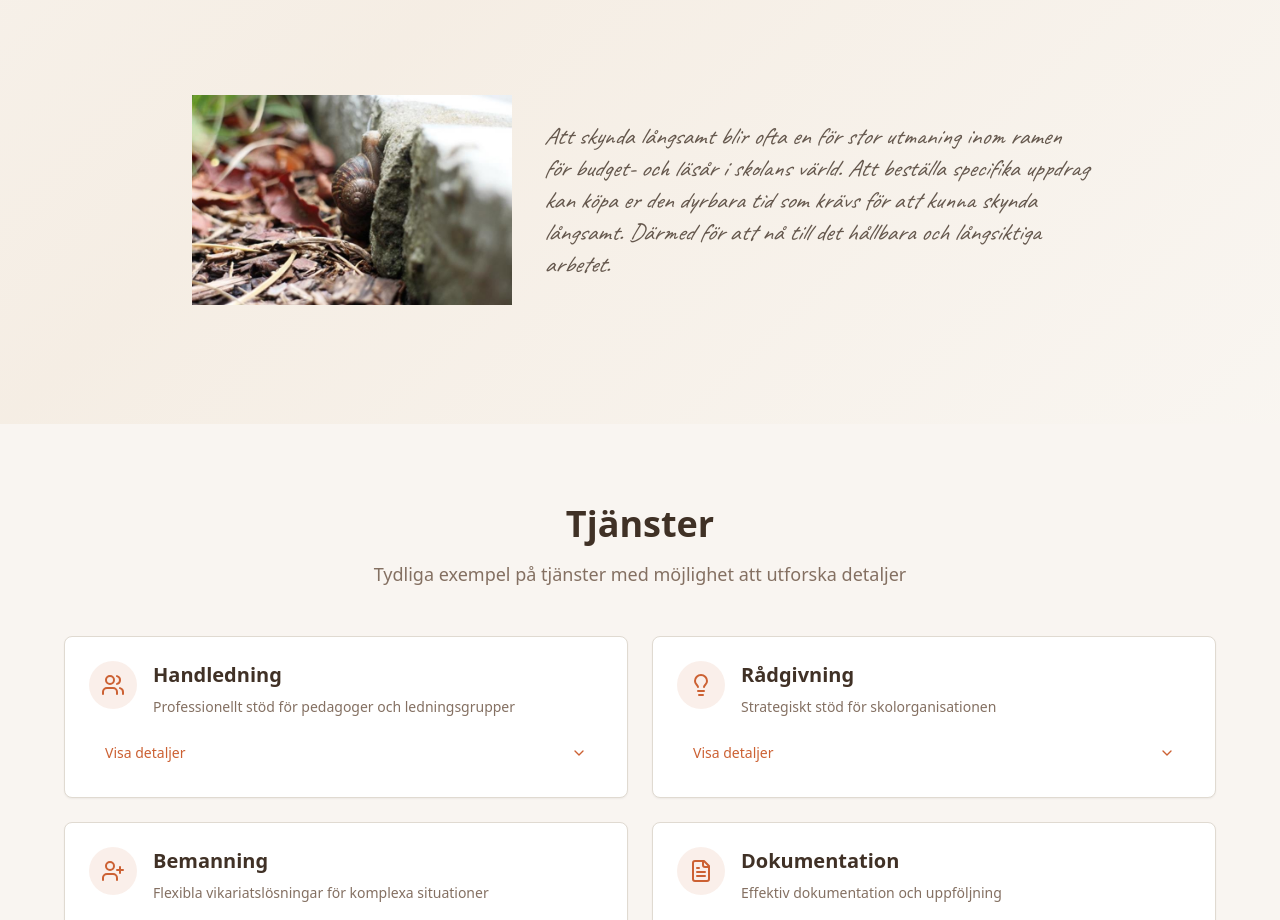
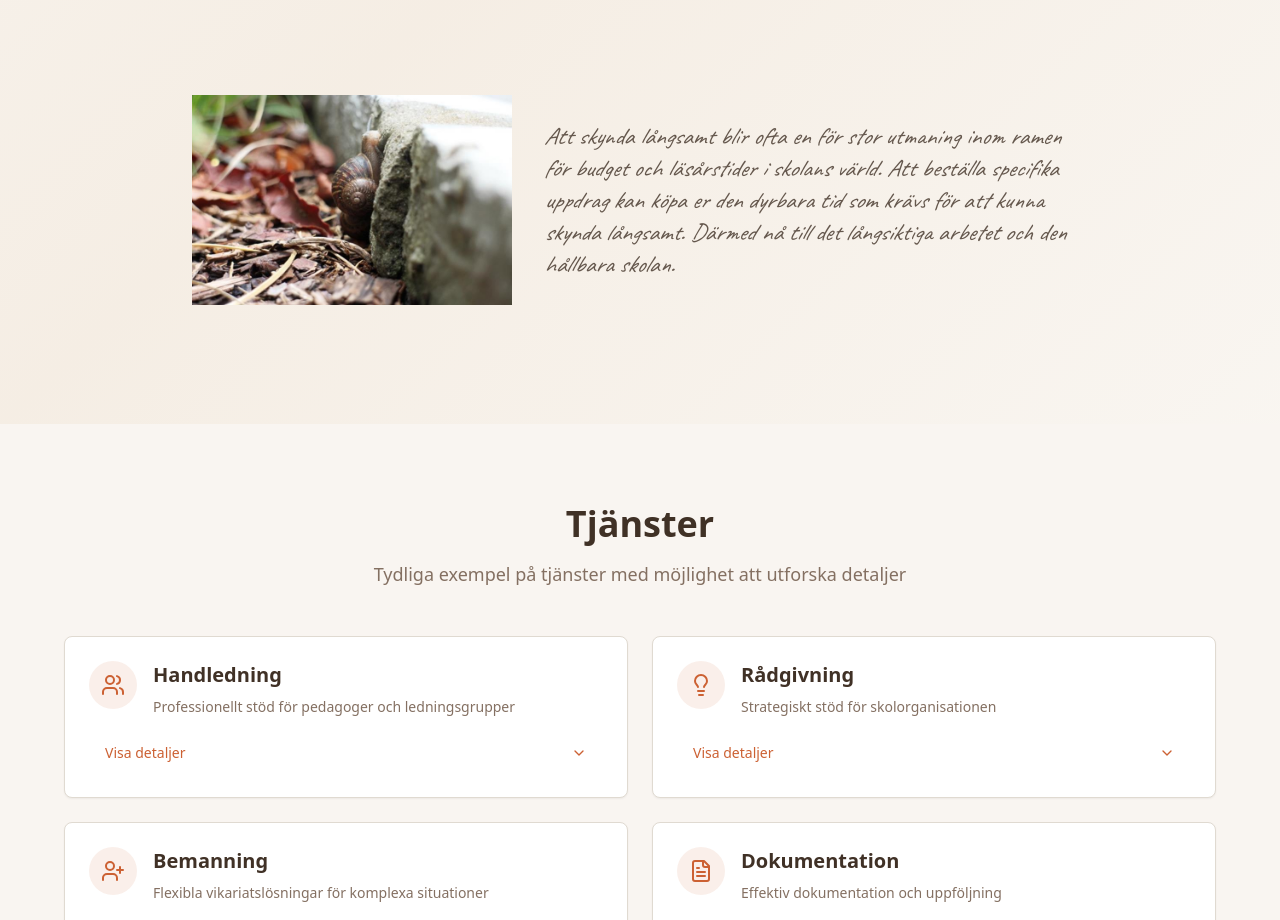
Before and after one commit to patsco/asc-webpage, a React (Vite) app: page / in a window 1280 px wide. Shown: the part 800-1720 px from the top of the page. Built offline with nearby package versions, Linux system fonts and the light colour scheme; the HTML template or start-up script is replaced by a standard one.

Commit message:
Visual edit in Lovable
Edited UI in Lovable

```diff
--- a/src/components/Hero.tsx
+++ b/src/components/Hero.tsx
@@ -54,7 +54,7 @@ const Hero = () => {
             <img src={snailImage} alt="Snigel - att skynda långsamt" className="w-full h-full object-contain" />
           </div>
           <div className="flex-1">
-            <p className="font-handwritten text-2xl text-foreground/80 leading-relaxed italic md:text-2xl">Att skynda långsamt blir ofta en för stor utmaning inom ramen för budget- och läsår i skolans värld. Att beställa specifika uppdrag kan köpa er den dyrbara tid som krävs för att kunna skynda långsamt. Därmed för att nå till det hållbara och långsiktiga arbetet.</p>
+            <p className="font-handwritten text-2xl text-foreground/80 leading-relaxed italic md:text-2xl">Att skynda långsamt blir ofta en för stor utmaning inom ramen för budget och läsårstider i skolans värld. Att beställa specifika uppdrag kan köpa er den dyrbara tid som krävs för att kunna skynda långsamt. Därmed nå till det långsiktiga arbetet och den hållbara skolan.</p>
           </div>
         </div>
       </div>
```
